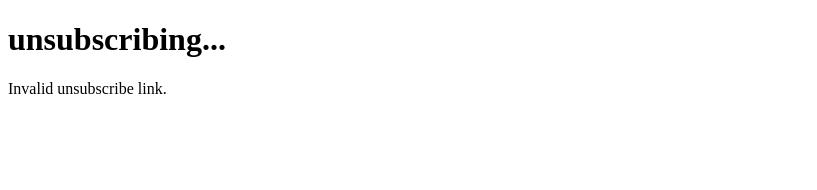
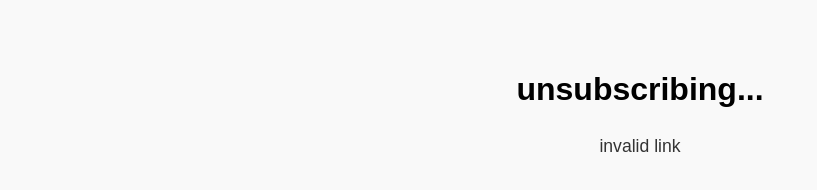
Before and after one commit to mollyragan/the-bees, a website: page unsubscribe.html in a window 1280 px wide. Shown: the whole page, without its empty margins (0-817 px from the left). Drawn offline with Linux system fonts and the light colour scheme.

Commit message:
Add files via upload

```diff
--- a/unsubscribe.html
+++ b/unsubscribe.html
@@ -2,6 +2,29 @@
 <html>
 <head>
   <title>unsubscribe</title>
+  <style>
+    body {
+      font-family: sans-serif;
+      display: flex;
+      flex-direction: column;
+      align-items: center;
+      justify-content: flex-start;
+      min-height: 100vh;
+      margin: 0;
+      padding-top: 50px; /* small offset from top */
+      background-color: #f9f9f9;
+      text-align: center;
+    }
+
+    h1 {
+      margin-bottom: 10px;
+    }
+
+    #status {
+      font-size: 1.1rem;
+      color: #333;
+    }
+  </style>
 </head>
 <body>
   <h1>unsubscribing...</h1>
@@ -13,27 +36,20 @@
   const statusEl = document.getElementById('status');
 
   if (!id) {
-      statusEl.innerText = 'Invalid unsubscribe link.';
+    statusEl.innerText = 'invalid link';
   } else {
-      fetch('https://kswlrqgosdplbhvpypbj.supabase.co/rest/v1/subscribers?id=eq.' + id + '&select=*', {
+    fetch('https://kswlrqgosdplbhvpypbj.supabase.co/rest/v1/subscribers?id=eq.' + id, {
       method: 'PATCH',
       headers: {
-          'apikey': 'eyJhbGciOiJIUzI1NiIsInR5cCI6IkpXVCJ9.eyJpc3MiOiJzdXBhYmFzZSIsInJlZiI6Imtzd2xycWdvc2RwbGJodnB5cGJqIiwicm9sZSI6ImFub24iLCJpYXQiOjE3NzM5NTk5MjIsImV4cCI6MjA4OTUzNTkyMn0.xnxegzDY-vrfiTioaPrsuiQWzq8kM6lZG6WU7UxLI2Y',        // replace with anon/public key
+        'apikey': 'eyJhbGciOiJIUzI1NiIsInR5cCI6IkpXVCJ9.eyJpc3MiOiJzdXBhYmFzZSIsInJlZiI6Imtzd2xycWdvc2RwbGJodnB5cGJqIiwicm9sZSI6ImFub24iLCJpYXQiOjE3NzM5NTk5MjIsImV4cCI6MjA4OTUzNTkyMn0.xnxegzDY-vrfiTioaPrsuiQWzq8kM6lZG6WU7UxLI2Y',
         'Authorization': 'Bearer eyJhbGciOiJIUzI1NiIsInR5cCI6IkpXVCJ9.eyJpc3MiOiJzdXBhYmFzZSIsInJlZiI6Imtzd2xycWdvc2RwbGJodnB5cGJqIiwicm9sZSI6ImFub24iLCJpYXQiOjE3NzM5NTk5MjIsImV4cCI6MjA4OTUzNTkyMn0.xnxegzDY-vrfiTioaPrsuiQWzq8kM6lZG6WU7UxLI2Y',
         'Content-Type': 'application/json'
       },
       body: JSON.stringify({ is_active: false })
     })
     .then(res => {
-        if (!res.ok) throw new Error('failed to unsubscribe.');
-        return res.json(); // now it will return JSON
-      })
-      .then(data => {
-        if (data && data.length > 0) {
-          statusEl.innerText = `you have unsubscribed successfully (${data[0].email}).`;
-        } else {
-          statusEl.innerText = 'you were already unsubscribed or could not be found.';
-        }
+      if (!res.ok) throw new Error('failed to unsubscribe');
+      statusEl.innerText = 'unsubscribe successful. you will no longer receive weekly bees';
     })
     .catch(err => {
       console.error(err);
```
Lines whose indentation alone changed are shown as unchanged.
